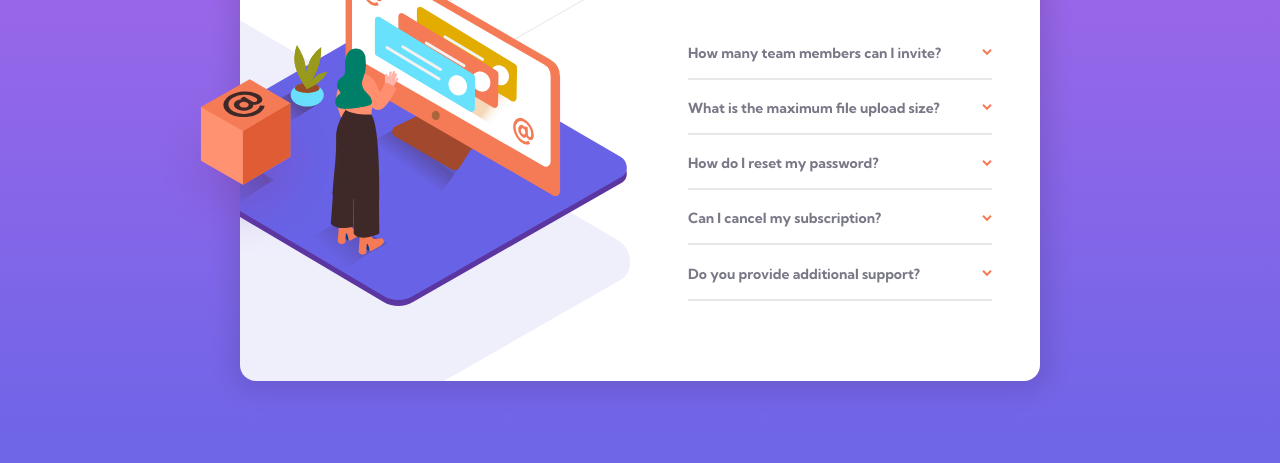
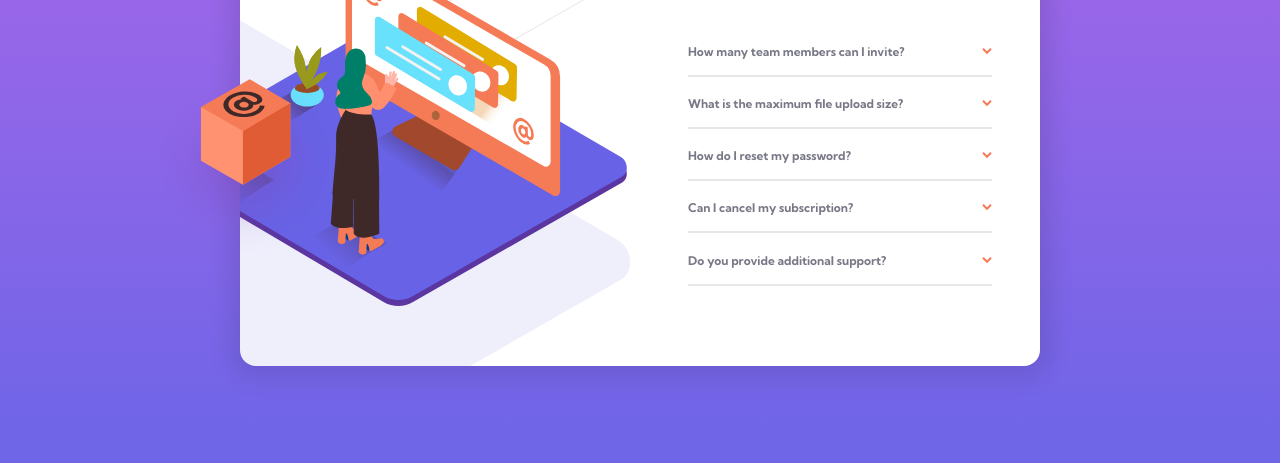
Before and after one commit to israeljrx/faq-accordion-card, a plain HTML site: page index.html in a window 1280 px wide. Shown: the part 241-704 px from the top of the page. Drawn offline with Linux system fonts and the light colour scheme.

Commit message:
changes validation report frontmentor

```diff
--- a/index.html
+++ b/index.html
@@ -16,6 +16,7 @@
     <div class="container">
       <div class="content">
         <section class="illustration">
+          <h1 style="display: none">Ilustration</h1>
           <img class="desktop" src="./images/illustration-box-desktop.svg" alt="">
           <img class="mobile" src="./images/illustration-woman-online-mobile.svg" alt="">
         </section>
@@ -25,7 +26,7 @@
           </header>
           <article>
             <header>
-              <h1>How many team members can I invite?</h1>
+              <h2>How many team members can I invite?</h2>
               <img src="./images/icon-arrow-down.svg" alt="">
             </header>
             <p class="close"> You can invite up to 2 additional users on the Free plan. There is no limit on
@@ -33,7 +34,7 @@
           </article>
           <article>
             <header>
-              <h1>What is the maximum file upload size?</h1>
+              <h2>What is the maximum file upload size?</h2>
               <img src="./images/icon-arrow-down.svg" alt="">
             </header>
             <p class="close">
@@ -41,7 +42,7 @@
           </article>
           <article>
             <header>
-              <h1>How do I reset my password?</h1>
+              <h2>How do I reset my password?</h2>
               <img src="./images/icon-arrow-down.svg" alt="">
             </header>
             <p class="close">
@@ -50,7 +51,7 @@
           </article>
           <article>
             <header>
-              <h1>Can I cancel my subscription?</h1>
+              <h2>Can I cancel my subscription?</h2>
               <img src="./images/icon-arrow-down.svg" alt="">
             </header>
             <p class="close">
@@ -58,7 +59,7 @@
           </article>
           <article>
             <header>
-              <h1>Do you provide additional support?</h1>
+              <h2>Do you provide additional support?</h2>
               <img src="./images/icon-arrow-down.svg" alt="">
             </header>
             <p class="close">
--- a/main.js
+++ b/main.js
@@ -1,6 +1,6 @@
 const headerFaqs = document.querySelectorAll('article header');
 const paragraphAnswer = document.querySelectorAll('article p');
-const titleFaqs = document.querySelectorAll('article header h1');
+const titleFaqs = document.querySelectorAll('article header h2');
 const arrowTitle = document.querySelectorAll('article header img');
 
 function toggleAnswer(index) {
--- a/style.css
+++ b/style.css
@@ -96,13 +96,14 @@ main{
   cursor: pointer;
 }
 
-.faq article header h1{
+.faq article header h2{
   font-weight: 400;
   margin-bottom: 1rem;
   font-weight: 700;
+  font-size: 12px;
 }
 
-.faq article header h1:hover{
+.faq article header h2:hover{
   color: var(--softred);
 }
 
```
